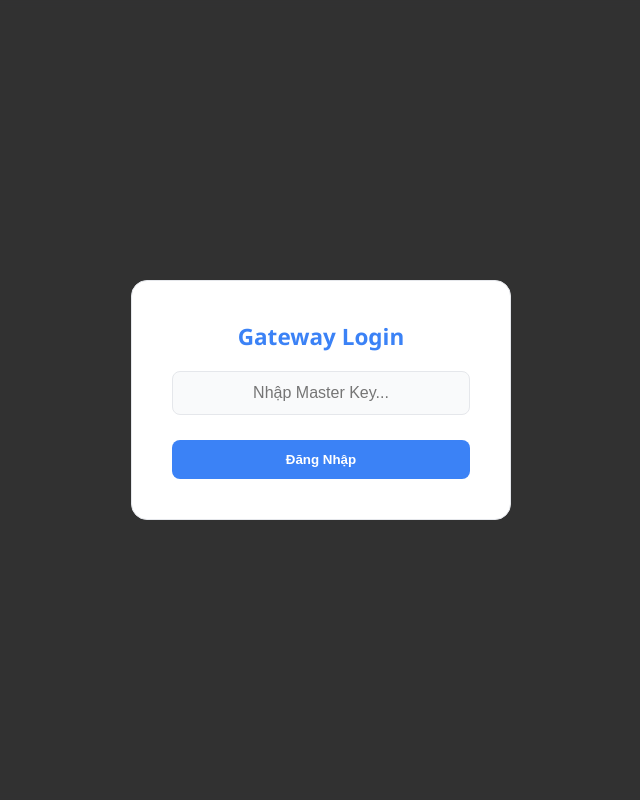
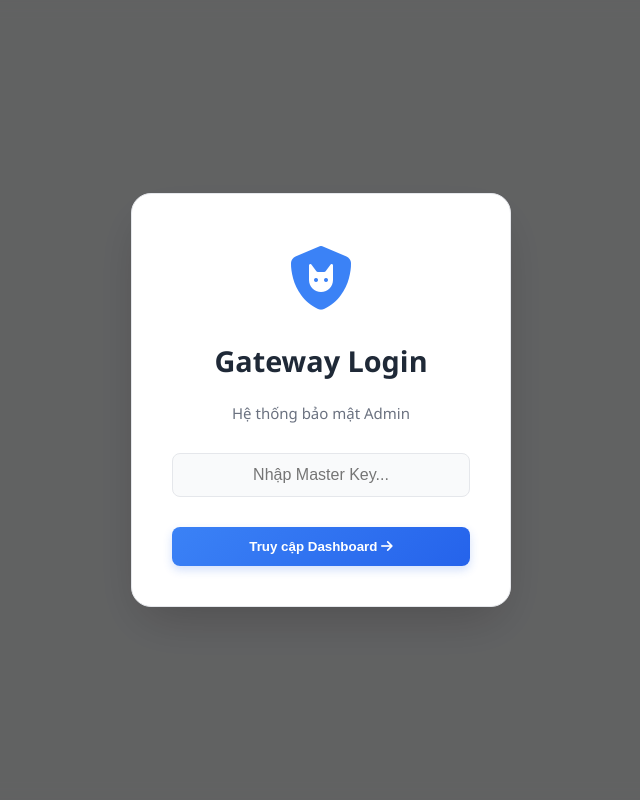
Before and after one commit to hung319/ai-gateway, a FastAPI app: page /panel in a window 1280 px wide. Shown: the whole page, without its empty margins (319-959 px from the left). Run offline with FastAPI, Linux system fonts and the light colour scheme.

Commit message:
Update panel.html

```diff
--- a/app/templates/panel.html
+++ b/app/templates/panel.html
@@ -3,7 +3,7 @@
 <head>
     <meta charset="UTF-8">
     <meta name="viewport" content="width=device-width, initial-scale=1.0, maximum-scale=1.0, user-scalable=no">
-    <title>AI Gateway Panel</title>
+    <title>AI Gateway Admin</title>
     <link rel="stylesheet" href="https://cdnjs.cloudflare.com/ajax/libs/font-awesome/6.4.0/css/all.min.css" />
     <style>
         /* --- VARIABLES --- */
@@ -15,6 +15,7 @@
             --danger: #ef4444; --success: #10b981;
             --input-bg: #f9fafb; --code-bg: #f1f5f9;
             --shadow: 0 4px 6px -1px rgba(0, 0, 0, 0.1);
+            --modal-overlay: rgba(0,0,0,0.6);
         }
 
         html.dark {
@@ -24,6 +25,7 @@
             --primary: #60a5fa; --primary-hover: #3b82f6;
             --input-bg: #0f172a; --code-bg: #020617;
             --shadow: 0 4px 6px -1px rgba(0, 0, 0, 0.3);
+            --modal-overlay: rgba(0,0,0,0.85);
         }
 
         body { font-family: 'Segoe UI', system-ui, sans-serif; background: var(--bg-body); color: var(--text-main); margin: 0; padding: 20px; transition: 0.3s; font-size: 15px; }
@@ -35,13 +37,14 @@
         /* --- HEADER --- */
         .header { display: flex; justify-content: space-between; align-items: center; margin-bottom: 30px; border-bottom: 1px solid var(--border); padding-bottom: 20px; }
         .brand { font-size: 1.5rem; font-weight: 800; color: var(--primary); display: flex; align-items: center; gap: 10px; }
-        .action-btn { background: var(--bg-card); border: 1px solid var(--border); color: var(--text-main); padding: 8px 12px; border-radius: 8px; cursor: pointer; margin-left: 8px; }
+        .action-btn { background: var(--bg-card); border: 1px solid var(--border); color: var(--text-main); padding: 8px 12px; border-radius: 8px; cursor: pointer; margin-left: 8px; font-size: 1.1rem; transition: 0.2s; }
+        .action-btn:hover { background: var(--border); }
 
         /* --- TABS --- */
-        .tabs { display: flex; gap: 10px; margin-bottom: 30px; overflow-x: auto; padding-bottom: 5px; -webkit-overflow-scrolling: touch; }
+        .tabs { display: flex; gap: 10px; margin-bottom: 30px; overflow-x: auto; padding-bottom: 5px; justify-content: center; }
         .tab-btn {
             background: transparent; border: none; font-size: 1rem; font-weight: 600; color: var(--text-muted);
-            padding: 10px 20px; cursor: pointer; border-radius: 30px; white-space: nowrap; transition: 0.2s;
+            padding: 10px 25px; cursor: pointer; border-radius: 30px; white-space: nowrap; transition: 0.2s;
         }
         .tab-btn:hover { background: var(--bg-card); color: var(--primary); }
         .tab-btn.active { background: var(--bg-card); color: var(--primary); border: 1px solid var(--border); box-shadow: var(--shadow); }
@@ -50,70 +53,62 @@
         .card { background: var(--bg-card); border-radius: 16px; padding: 25px; margin-bottom: 24px; border: 1px solid var(--border); box-shadow: var(--shadow); }
         .card h3 { margin: 0 0 20px 0; font-size: 1.2rem; color: var(--text-main); display: flex; align-items: center; gap: 10px; border-bottom: 1px solid var(--border); padding-bottom: 15px; }
 
-        /* Grid Layout cho Form (Desktop) */
         .grid-2 { display: grid; grid-template-columns: 1fr 1fr; gap: 20px; }
 
         label { display: block; font-size: 0.75rem; font-weight: 800; color: var(--text-muted); text-transform: uppercase; margin-bottom: 8px; }
-        input, select { width: 100%; padding: 12px; border-radius: 8px; border: 1px solid var(--border); background: var(--input-bg); color: var(--text-main); font-size: 1rem; outline: none; }
-        input:focus, select:focus { border-color: var(--primary); }
+        input, select { width: 100%; padding: 12px; border-radius: 8px; border: 1px solid var(--border); background: var(--input-bg); color: var(--text-main); font-size: 1rem; outline: none; transition: 0.2s; }
+        input:focus, select:focus { border-color: var(--primary); box-shadow: 0 0 0 3px rgba(59, 130, 246, 0.15); }
 
-        .btn { width: 100%; padding: 12px; border-radius: 8px; border: none; font-weight: 700; cursor: pointer; color: white; transition: 0.2s; margin-top: 10px; }
-        .btn-primary { background: var(--primary); }
-        .btn-success { background: var(--success); }
-        .btn-danger-ghost { background: transparent; border: 1px solid var(--danger); color: var(--danger); padding: 5px 10px; border-radius: 6px; width: auto; font-size: 0.85rem; }
+        .btn { width: 100%; padding: 12px; border-radius: 8px; border: none; font-weight: 700; cursor: pointer; color: white; transition: 0.2s; margin-top: 10px; position: relative; overflow: hidden; }
+        .btn:active { transform: scale(0.98); }
+        .btn-primary { background: linear-gradient(135deg, var(--primary), #2563eb); box-shadow: 0 4px 10px rgba(37, 99, 235, 0.2); }
+        .btn-success { background: linear-gradient(135deg, #10b981, #059669); box-shadow: 0 4px 10px rgba(16, 185, 129, 0.2); }
+        .btn-danger-ghost { background: transparent; border: 1px solid var(--danger); color: var(--danger); padding: 6px 12px; border-radius: 6px; width: auto; font-size: 0.85rem; margin: 0; }
+        .btn-danger-ghost:hover { background: var(--danger); color: white; }
 
-        /* --- LISTS & TABLES (Desktop Default) --- */
-        .list-header { display: flex; padding: 10px 15px; background: var(--input-bg); font-weight: bold; font-size: 0.85rem; color: var(--text-muted); text-transform: uppercase; border-radius: 8px 8px 0 0; border-bottom: 1px solid var(--border); }
-        .list-item { display: flex; align-items: center; padding: 15px; border-bottom: 1px solid var(--border); font-size: 0.95rem; }
+        /* --- LISTS & TABLES --- */
+        .list-header { display: flex; padding: 12px 15px; background: var(--input-bg); font-weight: 800; font-size: 0.8rem; color: var(--text-muted); text-transform: uppercase; border-radius: 8px 8px 0 0; border-bottom: 1px solid var(--border); }
+        .list-item { display: flex; align-items: center; padding: 15px; border-bottom: 1px solid var(--border); font-size: 0.95rem; transition: background 0.2s; }
+        .list-item:hover { background: var(--input-bg); }
         .list-item:last-child { border-bottom: none; }
 
-        .col-1 { width: 25%; font-weight: 600; }
+        .col-1 { width: 25%; font-weight: 700; color: var(--text-main); }
         .col-2 { width: 45%; word-break: break-all; }
         .col-3 { width: 20%; text-align: center; }
         .col-4 { width: 10%; text-align: right; }
 
-        /* Copyable Box */
         .copy-box {
-            font-family: monospace; background: var(--code-bg); border: 1px dashed var(--border);
+            font-family: 'Monaco', monospace; background: var(--code-bg); border: 1px dashed var(--border);
             padding: 6px 10px; border-radius: 6px; color: var(--primary); cursor: pointer;
-            display: inline-block; transition: 0.2s; max-width: 100%; overflow: hidden; text-overflow: ellipsis;
+            display: inline-block; transition: 0.2s; max-width: 100%; overflow: hidden; text-overflow: ellipsis; white-space: nowrap;
+            user-select: none; -webkit-user-select: none;
         }
-        .copy-box:hover { background: var(--primary); color: white; border-color: var(--primary); }
+        .copy-box:hover { border-color: var(--primary); background: rgba(59, 130, 246, 0.1); }
         .copy-box:active { transform: scale(0.95); }
 
-        /* --- RESPONSIVE MOBILE --- */
+        /* --- RESPONSIVE --- */
         @media (max-width: 768px) {
             body { padding: 10px; }
             .grid-2 { grid-template-columns: 1fr; gap: 10px; }
+            .list-header { display: none; }
+            .list-item { flex-direction: column; align-items: flex-start; gap: 10px; background: var(--bg-card); margin-bottom: 10px; border-radius: 12px; border: 1px solid var(--border); padding: 20px; box-shadow: 0 2px 4px rgba(0,0,0,0.05); }
+            .col-1, .col-2, .col-3, .col-4 { width: 100%; text-align: left; }
+            .col-1::before { content: "Alias: "; color: var(--text-muted); font-weight: normal; font-size: 0.85rem; }
+            .col-2::before { content: "Value: "; color: var(--text-muted); font-weight: normal; display: block; margin-bottom: 5px; font-size: 0.85rem; }
+            .col-3::before { content: "Status: "; color: var(--text-muted); font-weight: normal; font-size: 0.85rem; }
+            .col-4 { text-align: right; margin-top: 10px; padding-top: 10px; border-top: 1px dashed var(--border); }
 
-            /* Ẩn header bảng trên mobile */
-            .list-header { display: none; }
-
-            /* Chuyển row thành card stack */
-            .list-item { flex-direction: column; align-items: flex-start; gap: 10px; background: var(--input-bg); margin-bottom: 10px; border-radius: 8px; border: 1px solid var(--border); padding: 15px; }
-
-            .col-1, .col-2, .col-3, .col-4 { width: 100%; text-align: left; }
-
-            /* Thêm label giả cho mobile */
-            .col-1::before { content: "Alias: "; color: var(--text-muted); font-size: 0.8rem; font-weight: normal; }
-            .col-2::before { content: "Value: "; color: var(--text-muted); font-size: 0.8rem; font-weight: normal; display: block; margin-bottom: 4px; }
-            .col-3::before { content: "Info: "; color: var(--text-muted); font-size: 0.8rem; font-weight: normal; }
-
-            .col-4 { text-align: right; margin-top: 10px; border-top: 1px dashed var(--border); padding-top: 10px; }
-
-            /* Riêng cho tab Model */
-            .model-row { flex-direction: column; gap: 5px; }
             .model-alias::before { content: "Provider: "; color: var(--text-muted); font-weight: normal; }
-            .model-real::before { content: "Real Model: "; color: var(--text-muted); font-weight: normal; }
-            .model-full::before { content: "Copy ID: "; color: var(--text-muted); font-weight: normal; display: block; margin-bottom: 2px;}
+            .model-real::before { content: "Model: "; color: var(--text-muted); font-weight: normal; }
+            .model-full::before { content: "Copy ID: "; color: var(--text-muted); font-weight: normal; display: block; margin-bottom: 5px; }
         }
 
-        /* Login Modal */
-        .modal { position: fixed; inset: 0; background: rgba(0,0,0,0.8); backdrop-filter: blur(5px); display: flex; align-items: center; justify-content: center; z-index: 999; }
-        .modal-box { background: var(--bg-card); padding: 40px; width: 90%; max-width: 380px; border-radius: 16px; text-align: center; border: 1px solid var(--border); }
+        /* --- LOGIN MODAL --- */
+        .modal { position: fixed; inset: 0; background: var(--modal-overlay); backdrop-filter: blur(8px); display: flex; align-items: center; justify-content: center; z-index: 999; }
+        .modal-box { background: var(--bg-card); padding: 40px; width: 90%; max-width: 380px; border-radius: 20px; text-align: center; border: 1px solid var(--border); box-shadow: 0 20px 50px -10px rgba(0,0,0,0.2); }
 
-        /* Toast */
-        #toast { visibility: hidden; position: fixed; bottom: 30px; left: 50%; transform: translateX(-50%); background: #1f2937; color: white; padding: 10px 20px; border-radius: 30px; font-weight: 600; z-index: 1000; transition: 0.3s; opacity: 0; }
+        /* --- TOAST --- */
+        #toast { visibility: hidden; position: fixed; bottom: 30px; left: 50%; transform: translateX(-50%); background: #1f2937; color: white; padding: 12px 24px; border-radius: 50px; font-weight: 600; z-index: 1000; transition: 0.3s; opacity: 0; box-shadow: 0 10px 15px -3px rgba(0,0,0,0.3); }
         #toast.show { visibility: visible; opacity: 1; bottom: 50px; }
     </style>
 </head>
@@ -121,12 +116,17 @@
 
     <div id="loginModal" class="modal hidden">
         <div class="modal-box">
-            <h2 style="color:var(--primary); margin-top:0">Gateway Login</h2>
+            <div style="font-size: 4rem; color: var(--primary); margin-bottom: 20px;">
+                <i class="fa-solid fa-shield-cat"></i>
+            </div>
+            <h2 style="color:var(--text-main); margin-top:0; font-size: 1.8rem;">Gateway Login</h2>
+            <p style="color:var(--text-muted); margin-bottom: 30px;">Hệ thống bảo mật Admin</p>
+
             <form id="loginForm">
-                <input type="password" id="mk" placeholder="Nhập Master Key..." style="text-align:center; margin-bottom:15px;" required>
-                <button class="btn btn-primary">Đăng Nhập</button>
+                <input type="password" id="mk" placeholder="Nhập Master Key..." style="text-align:center; margin-bottom:20px;" required>
+                <button class="btn btn-primary">Truy cập Dashboard <i class="fa-solid fa-arrow-right"></i></button>
             </form>
-            <p id="loginMsg" style="color:var(--danger); display:none; margin-top:10px"></p>
+            <p id="loginMsg" style="color:var(--danger); display:none; margin-top:15px; font-weight:bold;"></p>
         </div>
     </div>
 
@@ -134,14 +134,14 @@
         <header class="header">
             <div class="brand"><i class="fa-solid fa-layer-group"></i> AI Gateway</div>
             <div>
-                <button class="action-btn" onclick="toggleTheme()"><i class="fa-solid fa-moon"></i></button>
-                <button class="action-btn" onclick="logout()" style="color:var(--danger)"><i class="fa-solid fa-power-off"></i></button>
+                <button class="action-btn" onclick="toggleTheme()" title="Giao diện"><i class="fa-solid fa-moon"></i></button>
+                <button class="action-btn" onclick="logout()" title="Đăng xuất" style="color:var(--danger)"><i class="fa-solid fa-power-off"></i></button>
             </div>
         </header>
 
         <div class="tabs">
             <button class="tab-btn active" onclick="tab('config')" id="t-config"><i class="fa-solid fa-sliders"></i> Cấu Hình</button>
-            <button class="tab-btn" onclick="tab('models')" id="t-models"><i class="fa-solid fa-robot"></i> Models (List)</button>
+            <button class="tab-btn" onclick="tab('models')" id="t-models"><i class="fa-solid fa-robot"></i> Models</button>
             <button class="tab-btn" onclick="tab('stats')" id="t-stats"><i class="fa-solid fa-chart-pie"></i> Thống Kê</button>
         </div>
 
@@ -151,7 +151,7 @@
                     <h3><i class="fa-solid fa-server"></i> Thêm Provider</h3>
                     <form id="pForm">
                         <div class="form-group">
-                            <label>Alias</label>
+                            <label>Alias (Tên ngắn)</label>
                             <input type="text" id="p_name" placeholder="vd: gpt, open" required>
                         </div>
                         <div class="form-group">
@@ -187,7 +187,7 @@
                             <label>Custom Key (Tùy chọn)</label>
                             <input type="text" id="k_cust" placeholder="Để trống tự tạo">
                         </div>
-                        <button class="btn btn-success">Tạo Key</button>
+                        <button class="btn btn-success">Tạo Key Mới</button>
                     </form>
                 </div>
             </div>
@@ -195,24 +195,24 @@
 
         <div id="v-models" class="hidden">
             <div class="card">
-                <h3><i class="fa-solid fa-robot"></i> Danh sách Model khả dụng</h3>
-                <p style="color:var(--text-muted); font-size:0.9rem; margin-bottom:15px;">
-                    Bấm vào cột <b>Full ID</b> để copy và dán vào Cursor/App.
+                <h3><i class="fa-solid fa-cubes"></i> Danh sách Model (Live)</h3>
+                <p style="color:var(--text-muted); font-size:0.9rem; margin-bottom:20px;">
+                    Dưới đây là các model lấy trực tiếp từ Provider. Bấm vào cột <b>Full ID</b> để copy.
                 </p>
 
                 <div class="list-header">
-                    <div style="width:20%">Alias (Provider)</div>
+                    <div style="width:20%">Alias</div>
                     <div style="width:30%">Real Model Name</div>
                     <div style="width:50%">Full ID (Click to Copy)</div>
                 </div>
 
-                <div id="mList">Đang tải danh sách model...</div>
+                <div id="mList">Đang tải dữ liệu...</div>
             </div>
         </div>
 
         <div id="v-stats" class="hidden">
             <div class="card">
-                <h3><i class="fa-solid fa-list-ol"></i> Danh sách Key</h3>
+                <h3><i class="fa-solid fa-users"></i> Danh sách Client Key</h3>
 
                 <div class="list-header">
                     <div class="col-1">Tên App</div>
@@ -229,8 +229,7 @@
     <div id="toast"><i class="fa-solid fa-check"></i> Đã copy!</div>
 
     <script>
-        // --- SETUP ---
-        const KEY='gw_v4_mobile';
+        const KEY='gw_v4_ui_final';
 
         // Theme
         if(localStorage.getItem('theme')==='dark') document.documentElement.classList.add('dark');
@@ -239,7 +238,7 @@
             localStorage.setItem('theme', isDark?'dark':'light');
         }
 
-        // --- API CALL ---
+        // API
         async function api(u, m='GET', d=null) {
             try {
                 const r = await fetch(u, { method: m, headers: {'Content-Type':'application/json'}, body: d?JSON.stringify(d):null });
@@ -248,13 +247,13 @@
             } catch { return null; }
         }
 
-        // --- LOGIC LOAD DATA ---
+        // Logic Load Data
         async function loadP() {
             const d = await api('/api/admin/providers');
             if(d) document.getElementById('pList').innerHTML = d.map(p => `
-                <div class="list-item" style="display:flex; justify-content:space-between;">
+                <div class="list-item" style="justify-content:space-between">
                     <div>
-                        <div style="font-weight:700">${p.name}</div>
+                        <div style="font-weight:700; color:var(--text-main)">${p.name}</div>
                         <div style="font-size:0.8rem; color:var(--text-muted)">${p.provider_type}</div>
                     </div>
                     <button class="btn-danger-ghost" onclick="delP('${p.name}')">Xóa</button>
@@ -268,14 +267,14 @@
                 document.getElementById('kList').innerHTML = d.map(k => {
                     const isMaster = k.is_hidden;
                     const keyDisplay = isMaster
-                        ? `<span style="color:#d97706; background:#fffbeb; padding:2px 6px; border-radius:4px; font-size:0.8rem">MASTER KEY (Hidden)</span>`
-                        : `<span class="copy-box" onclick="copyTxt('${k.key}')" title="Copy">${k.key} <i class="fa-regular fa-copy"></i></span>`;
+                        ? `<span style="color:#d97706; background:#fffbeb; padding:2px 6px; border-radius:4px; font-size:0.8rem; border:1px solid #fcd34d">MASTER (Hidden)</span>`
+                        : `<span class="copy-box" onclick="copyTxt('${k.key}')" oncontextmenu="return false;">${k.key} <i class="fa-regular fa-copy"></i></span>`;
 
                     return `
                     <div class="list-item">
                         <div class="col-1">${k.name}</div>
                         <div class="col-2">${keyDisplay}</div>
-                        <div class="col-3"><b style="color:${k.usage_count>0?'var(--success)':'var(--text-muted)'}">${k.usage_count}</b></div>
+                        <div class="col-3"><b style="color:${k.usage_count>0?'var(--success)':'var(--text-muted)'}; font-size:1.1rem">${k.usage_count}</b></div>
                         <div class="col-4">
                             ${!isMaster ? `<button class="btn-danger-ghost" onclick="delK('${k.key}')">Xóa</button>` : ''}
                         </div>
@@ -288,7 +287,6 @@
             const res = await api('/v1/models');
             if(res && res.data) {
                 document.getElementById('mList').innerHTML = res.data.map(m => {
-                    // Format id: alias/model
                     const parts = m.id.split('/');
                     const alias = parts[0];
                     const realModel = parts.slice(1).join('/');
@@ -296,25 +294,25 @@
                     return `
                     <div class="list-item model-row">
                         <div style="width:20%" class="model-alias"><span style="font-weight:bold; color:var(--primary)">${alias}</span></div>
-                        <div style="width:30%; word-break:break-all; font-size:0.9rem" class="model-real">${realModel}</div>
+                        <div style="width:30%; word-break:break-all; font-size:0.9rem; color:var(--text-main);" class="model-real">${realModel}</div>
                         <div style="width:50%" class="model-full">
                             <span class="copy-box" style="width:100%; display:block;" onclick="copyTxt('${m.id}')">
-                                ${m.id} <i class="fa-solid fa-paste" style="float:right; margin-top:3px;"></i>
+                                ${m.id} <i class="fa-solid fa-paste" style="float:right; margin-top:2px; opacity:0.5"></i>
                             </span>
                         </div>
                     </div>`;
                 }).join('');
             } else {
-                document.getElementById('mList').innerHTML = '<p style="padding:20px; text-align:center">Không lấy được danh sách model (Check Provider/Cache)</p>';
+                document.getElementById('mList').innerHTML = '<div style="padding:30px; text-align:center; color:var(--text-muted)">Không tìm thấy model hoặc chưa cấu hình Provider.</div>';
             }
         }
 
-        // --- UTILS ---
+        // Auto Fill URL Logic
         function fillUrl() {
             const t = document.getElementById('p_type').value;
             const b = document.getElementById('p_base');
             if(t==='openrouter') { b.value='https://openrouter.ai/api/v1'; b.disabled=false; }
-            else if(t==='gemini') { b.value='Native API'; b.disabled=true; }
+            else if(t==='gemini') { b.value='https://generativelanguage.googleapis.com'; b.disabled=false; }
             else { b.value=''; b.disabled=false; b.placeholder='https://api.openai.com/v1'; }
         }
 
@@ -342,7 +340,7 @@
             document.body.removeChild(ta);
         }
 
-        // --- AUTH ---
+        // Auth
         document.getElementById('loginForm').onsubmit = async(e)=>{
             e.preventDefault();
             const k = document.getElementById('mk').value;
@@ -357,9 +355,9 @@
             else { document.getElementById('loginModal').classList.remove('hidden'); }
         }
 
-        // --- ACTIONS ---
-        document.getElementById('pForm').onsubmit = async(e)=>{e.preventDefault(); await api('/api/admin/providers','POST',{name:document.getElementById('p_name').value, provider_type:document.getElementById('p_type').value, api_key:document.getElementById('p_key').value, base_url:document.getElementById('p_base').disabled?null:document.getElementById('p_base').value}); e.target.reset(); loadP(); };
-        document.getElementById('kForm').onsubmit = async(e)=>{e.preventDefault(); const r=await api('/api/admin/keys','POST',{name:document.getElementById('k_name').value, custom_key:document.getElementById('k_cust').value||null}); if(r){copyTxt(r.key); alert('Đã tạo & Copy Key!'); e.target.reset(); tab('stats');}};
+        // CRUD
+        document.getElementById('pForm').onsubmit = async(e)=>{e.preventDefault(); await api('/api/admin/providers','POST',{name:document.getElementById('p_name').value, provider_type:document.getElementById('p_type').value, api_key:document.getElementById('p_key').value, base_url:document.getElementById('p_base').value||null}); e.target.reset(); loadP(); };
+        document.getElementById('kForm').onsubmit = async(e)=>{e.preventDefault(); const r=await api('/api/admin/keys','POST',{name:document.getElementById('k_name').value, custom_key:document.getElementById('k_cust').value||null}); if(r){copyTxt(r.key); alert('Đã copy Key mới!'); e.target.reset(); tab('stats');}};
         async function delP(n){if(confirm('Xóa?')) {await api(`/api/admin/providers/${n}`,'DELETE'); loadP();}}
         async function delK(k){if(confirm('Xóa?')) {await api(`/api/admin/keys/${k}`,'DELETE'); loadK();}}
 
```
